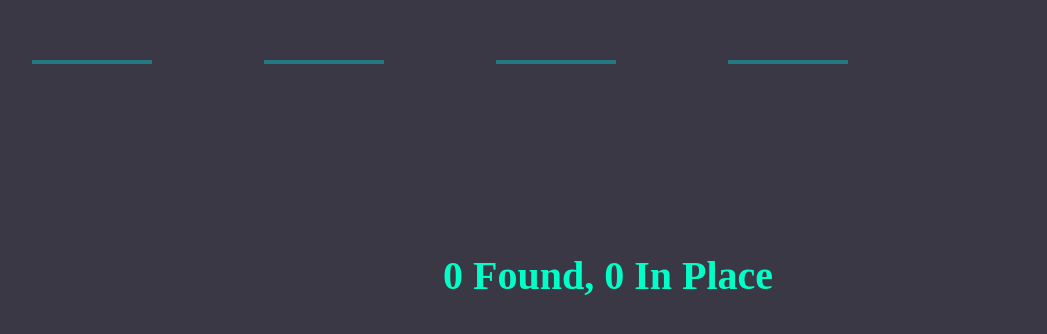
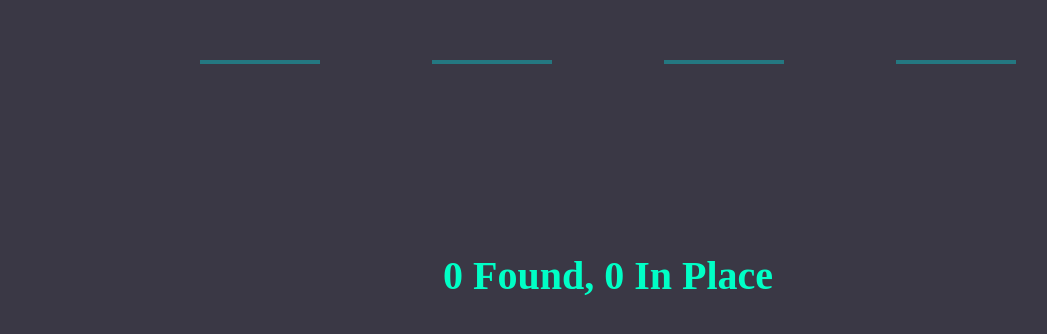
Before and after one commit to aliihsansepar/find_in_place_game, a Vue app: page / in a window 1280 px wide. Shown: the part 172-506 px from the top of the page, without its empty margins (32-1079 px from the left). Built offline with nearby package versions, Linux system fonts and the light colour scheme.

Commit message:
homepage inputs positioning hotfix

```diff
--- a/src/App.vue
+++ b/src/App.vue
@@ -93,7 +93,7 @@ export default {
 <style>
 .input-group {
   display: flex;
-  justify-items: space-evenly;
+  justify-content: center;
   height: 50vh;
   align-items: center;
 }
```
